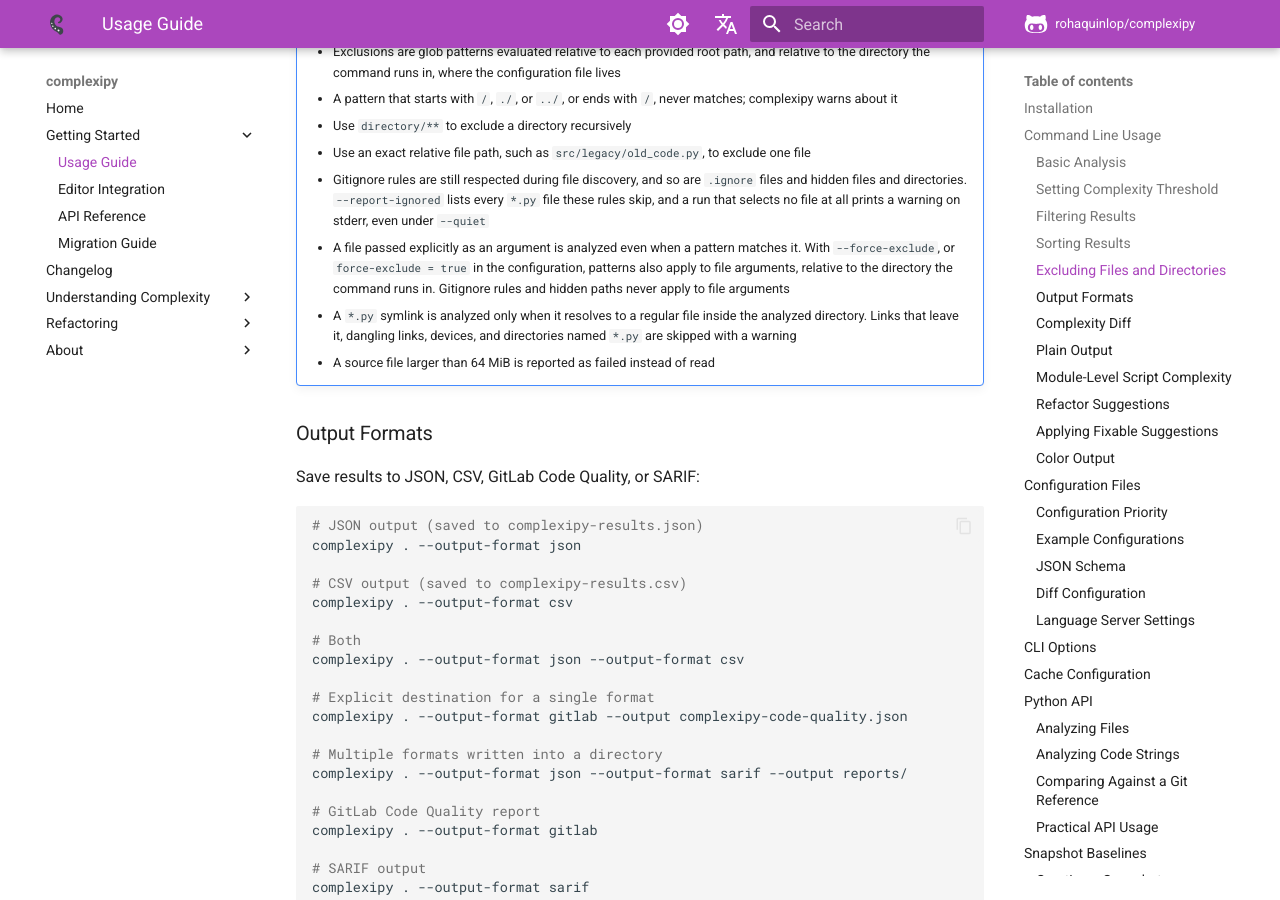
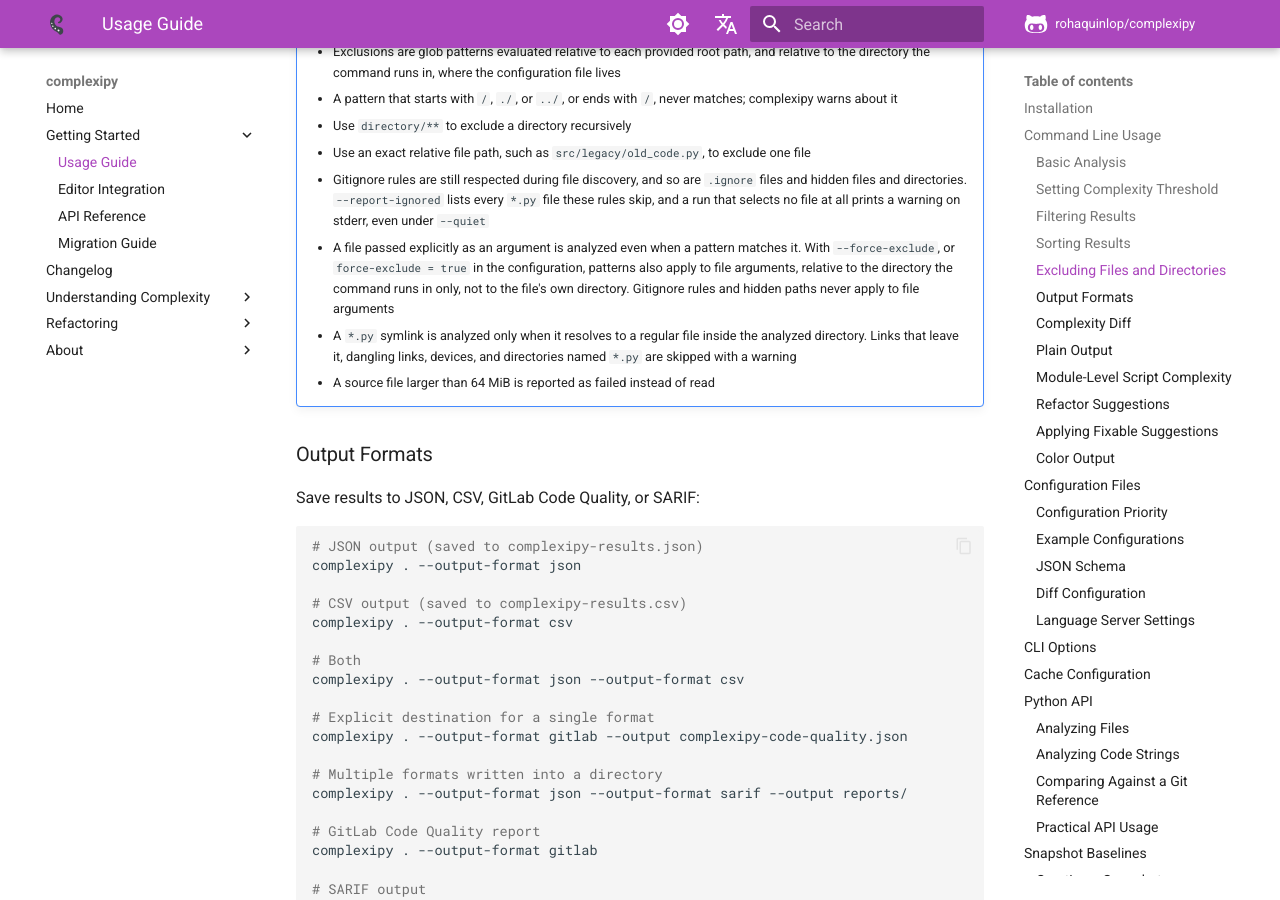
Before and after one commit to rohaquinlop/complexipy, an MkDocs documentation site: the page built from docs/usage-guide.md, in a window 1280 px wide and 900 px high, scrolled down 2089 px. Built offline with MkDocs 1.6.1 and Material for MkDocs 9.7.7, drawn with Linux system fonts in a browser that asks for light colours; comment, search, counter and statistics services are not loaded.

Commit message:
docs(usage): state that force-exclude matches from the invocation directory

```diff
--- a/docs/usage-guide.md
+++ b/docs/usage-guide.md
@@ -123,7 +123,7 @@ complexipy . --exclude "src/legacy/old_code.py"
     - Use `directory/**` to exclude a directory recursively
     - Use an exact relative file path, such as `src/legacy/old_code.py`, to exclude one file
     - Gitignore rules are still respected during file discovery, and so are `.ignore` files and hidden files and directories. `--report-ignored` lists every `*.py` file these rules skip, and a run that selects no file at all prints a warning on stderr, even under `--quiet`
-    - A file passed explicitly as an argument is analyzed even when a pattern matches it. With `--force-exclude`, or `force-exclude = true` in the configuration, patterns also apply to file arguments, relative to the directory the command runs in. Gitignore rules and hidden paths never apply to file arguments
+    - A file passed explicitly as an argument is analyzed even when a pattern matches it. With `--force-exclude`, or `force-exclude = true` in the configuration, patterns also apply to file arguments, relative to the directory the command runs in only, not to the file's own directory. Gitignore rules and hidden paths never apply to file arguments
     - A `*.py` symlink is analyzed only when it resolves to a regular file inside the analyzed directory. Links that leave it, dangling links, devices, and directories named `*.py` are skipped with a warning
     - A source file larger than 64 MiB is reported as failed instead of read
 
```
Also changed, not shown: docs/es/usage-guide.md (+1 -1 lines).
